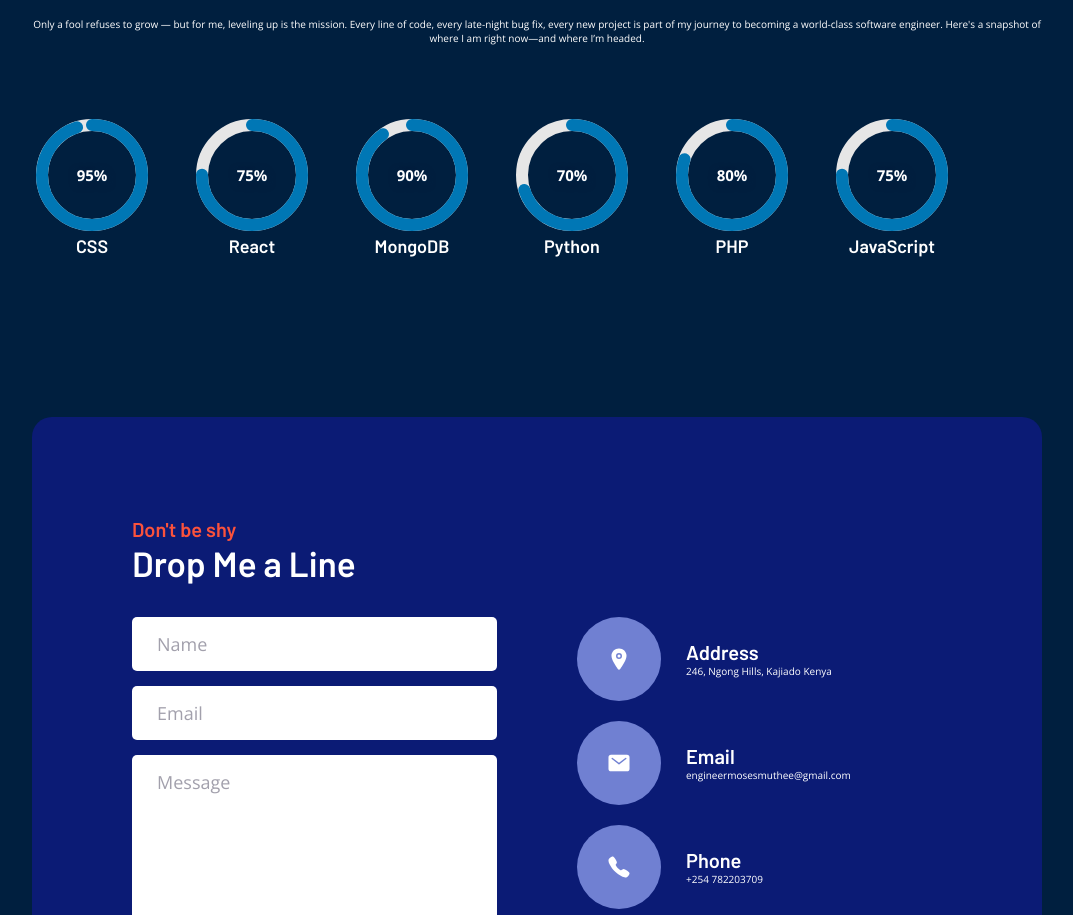
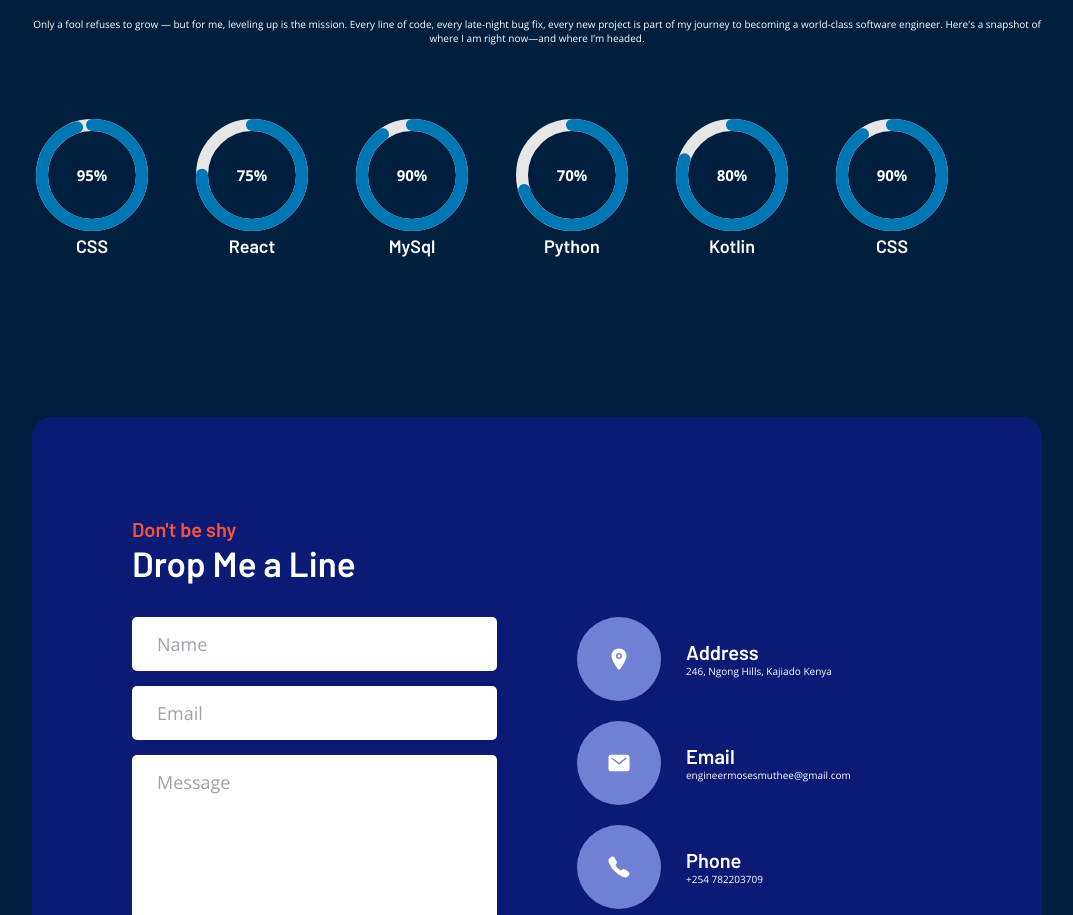
Before and after one commit to mosesmuthee/Personal_Portfolio, a website: page index.html in a window 1280 px wide. Shown: the part 4410-5325 px from the top of the page, without its empty margins (103-1176 px from the left). Drawn offline with nearby package versions, Linux system fonts and the light colour scheme.

Commit message:
Portfolio

```diff
--- a/index.html
+++ b/index.html
@@ -391,7 +391,7 @@ Whether you’re a ministry leader, fellow developer, or someone who believes in
                   <circle class="circular-bar-fg" cx="60" cy="60" r="54"/>
                 </svg>
               </div>
-              <h3 class="skills-title">MongoDB</h3>
+              <h3 class="skills-title">MySql</h3>
             </li>
             <li class="skills-item-circular">
               <div class="circular-bar" data-percent="70">
@@ -411,17 +411,17 @@ Whether you’re a ministry leader, fellow developer, or someone who believes in
                   <circle class="circular-bar-fg" cx="60" cy="60" r="54"/>
                 </svg>
               </div>
-              <h3 class="skills-title">PHP</h3>
+              <h3 class="skills-title">Kotlin</h3>
             </li>
             <li class="skills-item-circular">
-              <div class="circular-bar" data-percent="75">
+              <div class="circular-bar" data-percent="90">
                 <span class="circular-bar-text">0%</span>
                 <svg>
                   <circle class="circular-bar-bg" cx="60" cy="60" r="54"/>
                   <circle class="circular-bar-fg" cx="60" cy="60" r="54"/>
                 </svg>
               </div>
-              <h3 class="skills-title">JavaScript</h3>
+              <h3 class="skills-title">CSS</h3>
             </li>
           </ul>
 
```
